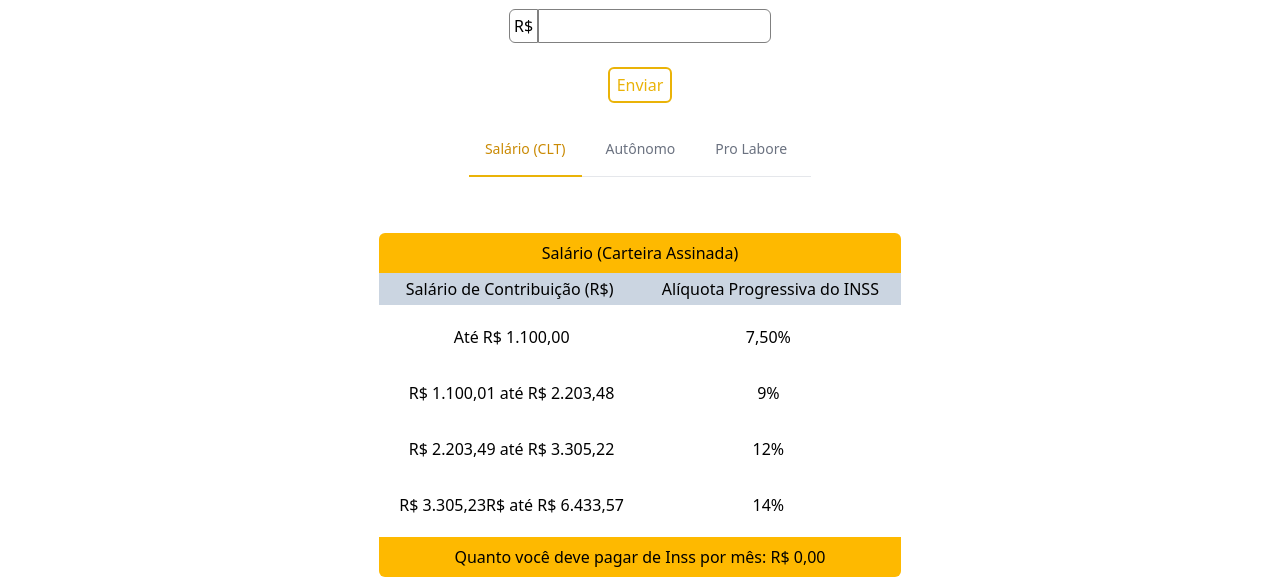
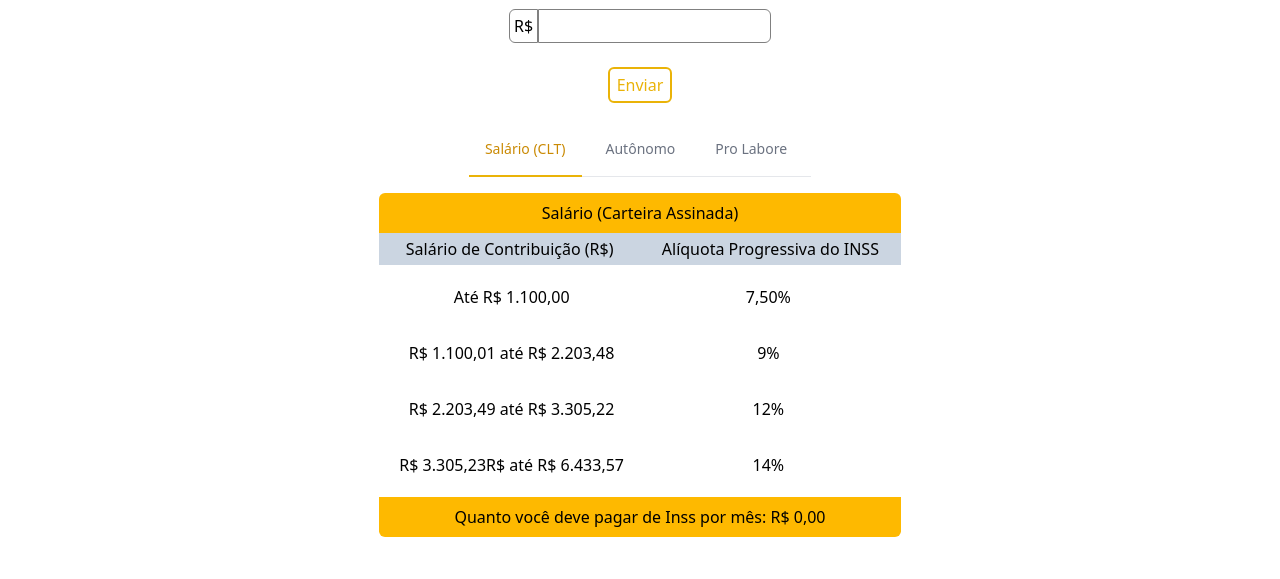
Before and after one commit to marceloSantosBrl/atanas-inss-final, a website: page index.html in a window 1280 px wide. Shown: the part 231-810 px from the top of the page. Drawn offline with Linux system fonts and the light colour scheme.

Commit message:
fix bloco

```diff
--- a/index.html
+++ b/index.html
@@ -148,7 +148,7 @@
 
 <article
         id="container-cards"
-        class="mt-10 flex flex-col ml-2 mr-2
+        class="flex flex-col ml-2 mr-2
     lg:flex-row lg:gap-3 lg:items-center lg:justify-center">
     <!-- card 1 -->
 
```
